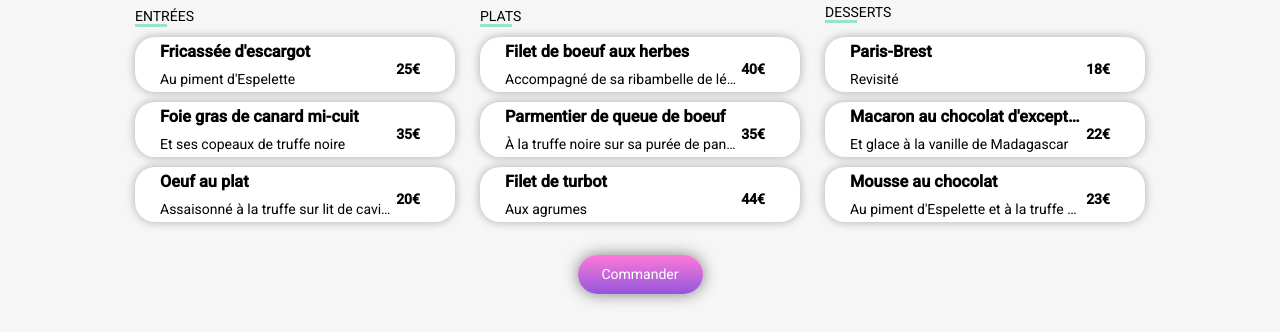
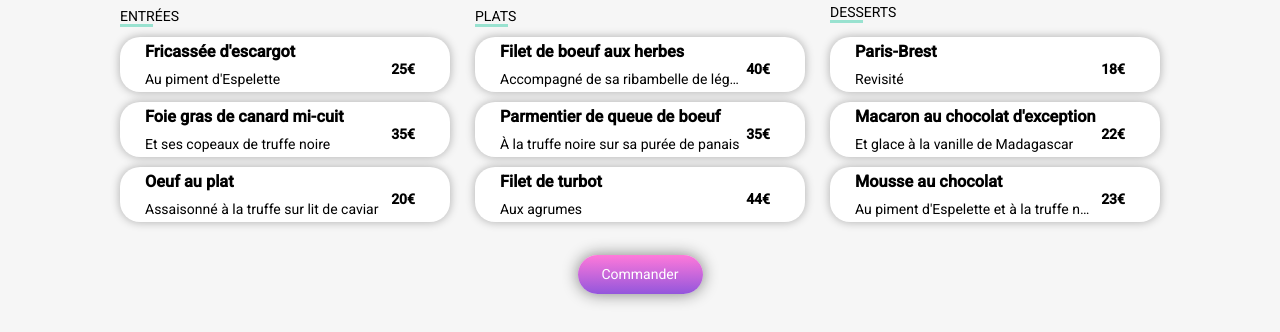
Before and after one commit to xtoc65/ohmyfood, a website: page gout.html in a window 1280 px wide. Shown: the part 394-726 px from the top of the page. Drawn offline with Linux system fonts and the light colour scheme; a web font is replaced by a local one.

Commit message:
ohmyfood 29/06/2022.2

```diff
--- a/sass/style.scss
+++ b/sass/style.scss
@@ -796,7 +796,7 @@ button
          left: 40%;
      }
 
-     /* Formulaire */
+    /* Formulaire */
     #h1
     {
         justify-content: center;
@@ -805,10 +805,11 @@ button
     {
         display: flex;
         justify-content: center;
+        flex-wrap: wrap;
     }
     .card
     {
-        width: 320px;
+        width: 330px;
     }
     legend
     {
```
Also changed, not shown: css/style.css, 1 other file.
